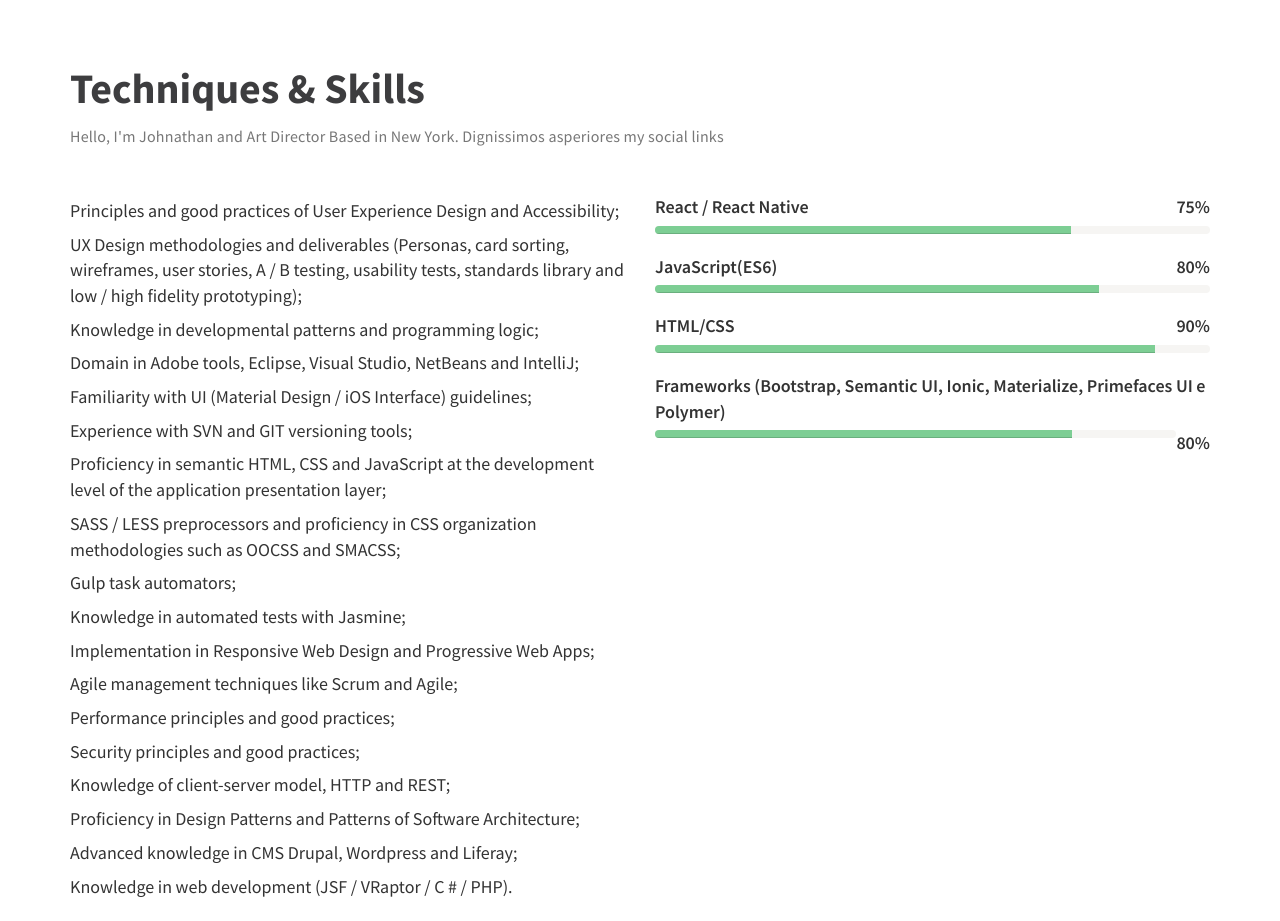
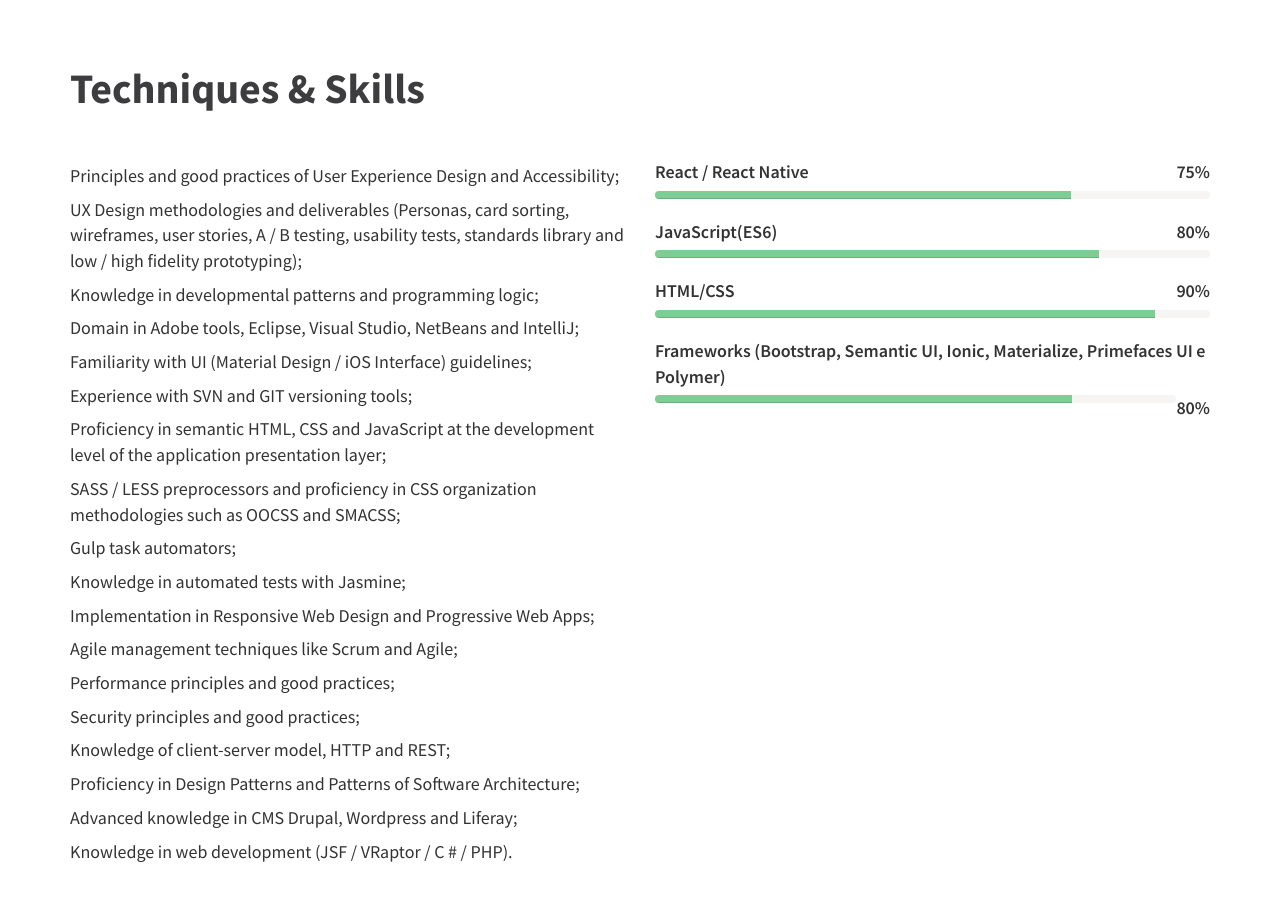
Before and after one commit to andrecoliveira/gh-pages, a website: page index.html in a window 1280 px wide. Shown: the part 1340-2261 px from the top of the page. Drawn offline with Linux system fonts and the light colour scheme.

Commit message:
Correção textual

```diff
--- a/index.html
+++ b/index.html
@@ -112,7 +112,6 @@
                <div class="col-md-12 col-sm-12">
                     <div class="wow fadeInUp section-title" data-wow-delay="0.6s">
                          <h2>Techniques & Skills</h2>
-                         <p>Hello, I'm Johnathan and Art Director Based in New York. Dignissimos asperiores my social links</p>
                     </div>
                </div>
 
```
